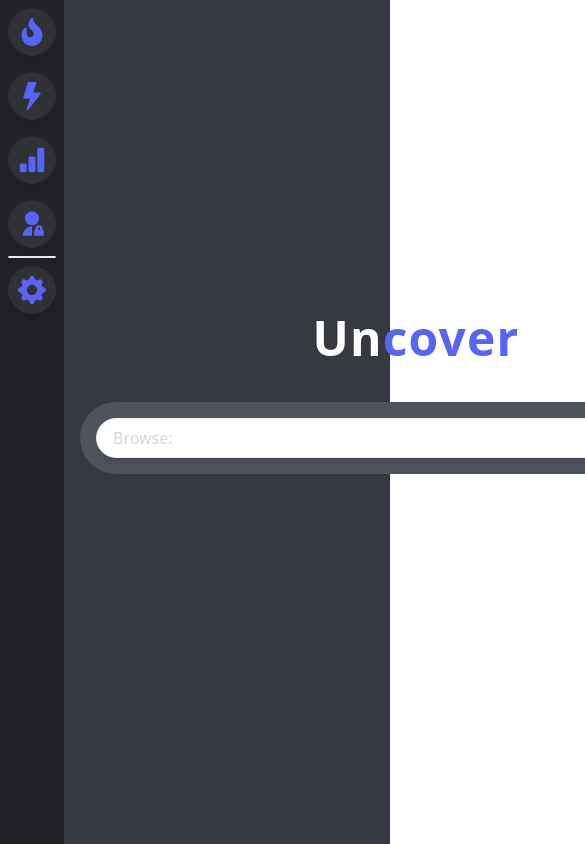
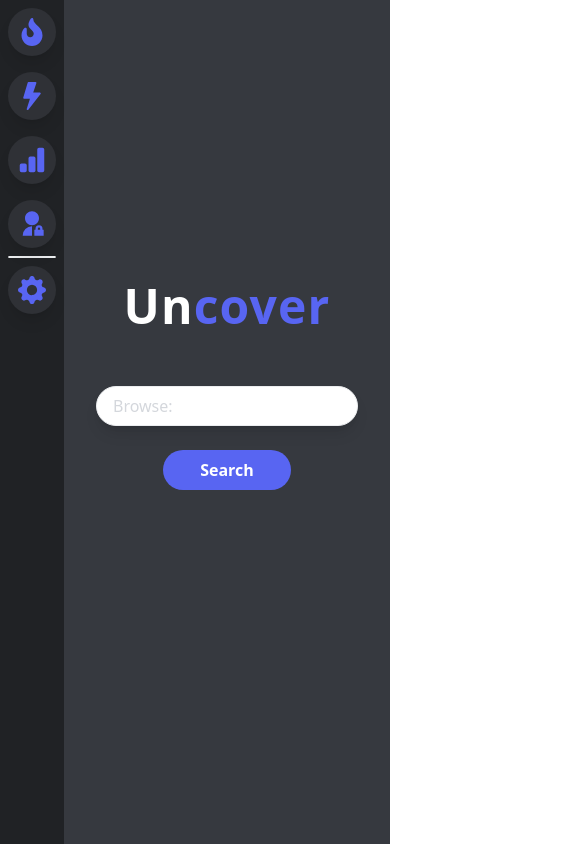
Before and after one commit to GamingSlayerNS/Uncover, a React (Create React App) app: page / in a window 390 px wide. Shown: the top 844 px of the page, 585 px wide, since content can reach past the window. Built offline with nearby package versions, Linux system fonts and the light colour scheme.

Commit message:
search pass data to searching

```diff
--- a/src/pages/error-page.tsx
+++ b/src/pages/error-page.tsx
@@ -1,7 +1,7 @@
 export default function ErrorPage() {
     return (
         <div className="flex justify-center m-auto">
-            <h1 className="text-white text-5xl font-bold tracking-wide">No Page Found</h1>
+            <h1 className="text-white text-center text-5xl font-bold tracking-wide">No Page Found</h1>
         </div>
     )
 }
--- a/src/pages/search.tsx
+++ b/src/pages/search.tsx
@@ -13,13 +13,13 @@ export default function Search() {
     }
 
     return (
-        <div className="my-auto mx-auto">
+        <div className="my-auto lg:mx-auto">
             <h1 className="text-white text-center text-5xl font-bold tracking-wide">Un<strong className="text-secondary">cover</strong></h1>
 
-            <form className="flex flex-row justify-center bg-gray-600 rounded-full p-4 my-10">
+            <form className="flex flex-col lg:flex-row justify-center items-center lg:items-baseline gap-6 lg:gap-0 lg:bg-gray-600 rounded-full p-4 my-10">
                 <input
                     id='input'
-                    className="shadow-lg appearance-none border rounded-l-full w-[32rem] h-10 text-gray-500 pl-4"
+                    className="shadow-lg appearance-none border rounded-full lg:rounded-r-none w-full lg:w-[32rem] h-10 text-gray-500 pl-4"
                     placeholder='Browse:'
                     value={searchText}
                     onChange={(e) => {setSearchText(e.target.value.toLowerCase())}}
@@ -29,7 +29,7 @@ export default function Search() {
                     id='submitBtn'
                     type='button'
                     className="bg-secondary hover:bg-blue-500 text-white font-bold
-                        w-32 py-2 px-4 rounded-r-full focus:outline-none focus:shadow-outline"
+                        w-32 py-2 px-4 rounded-full lg:rounded-l-none focus:outline-none focus:shadow-outline"
                     onClick={() => {navigate('searching', { state: { text: searchText } })}}
                 >
                     Search
--- a/src/pages/searching.tsx
+++ b/src/pages/searching.tsx
@@ -2,7 +2,7 @@ import firebase from 'firebase/compat/app';
 import 'firebase/compat/firestore';
 import { getDocs } from 'firebase/firestore';
 
-import { useState } from "react";
+import { useState, useEffect } from "react";
 import { useLocation } from 'react-router-dom';
 
 import '../styles/search.css';
@@ -13,6 +13,14 @@ export default function Search() {
 
     const {state} = useLocation();
     const [searchText, setSearchText] = useState(state.text);
+
+    useEffect(() => {
+        document.getElementById("submitBtn")?.click();
+
+      return () => {
+
+      }
+    }, [])
 
 
     function handleKeyPress(event: any){
--- a/src/pages/trending.tsx
+++ b/src/pages/trending.tsx
@@ -1,7 +1,7 @@
 export default function ErrorPage() {
     return (
         <div className="flex justify-center m-auto">
-            <h1 className="text-white text-5xl font-bold tracking-wide">No Page Found</h1>
+            <h1 className="text-white text-center text-5xl font-bold tracking-wide">No Page Found</h1>
         </div>
     )
 }
```
